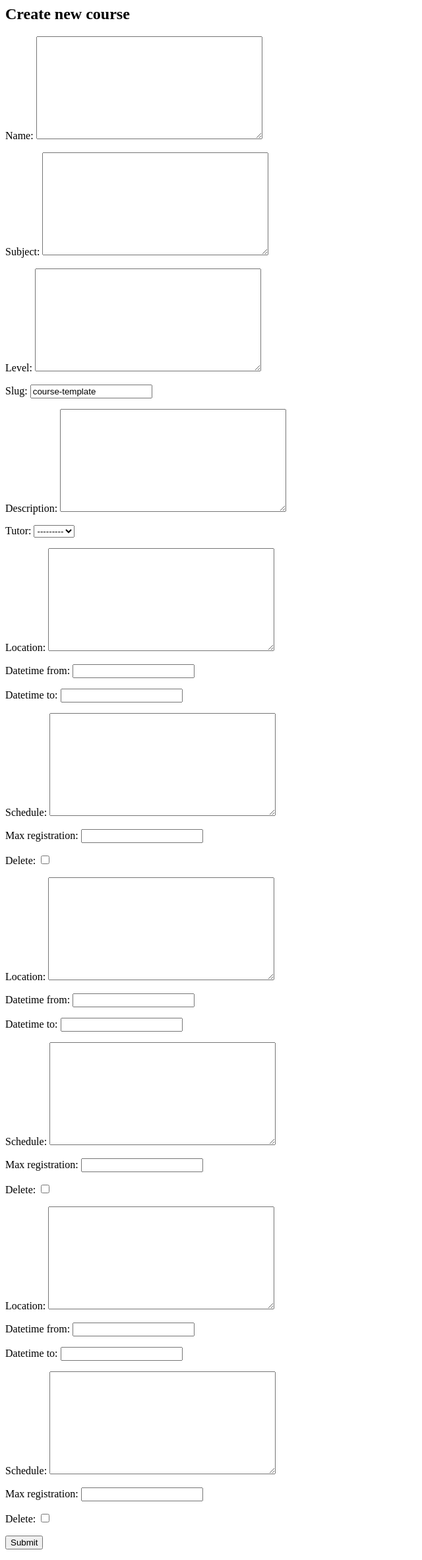
After one commit to ah3200/tutorly, a Django app: page /create/ in a window 1280 px wide. The commit adds this page. Shown: the whole page at 66% size, without its empty margins (0-640 px from the left). Run offline with Django 3.2, Linux system fonts and the light colour scheme; data that the repository does not hold is empty.

Commit message:
create input forms for course and classrooms

```diff
--- /dev/null
+++ b/meetupengine/forms.py
@@ -0,0 +1,20 @@
+from django import forms
+from django.forms import inlineformset_factory
+from meetupengine.models import Course, Classroom, Registration
+
+class CourseForm(forms.ModelForm):
+    class Meta:
+        model = Course
+        fields = ('name', 'subject', 'level', 'slug', 'description','tutor',)
+
+ClassroomFormSet = inlineformset_factory(Course, Classroom, fields = ('location','datetime_from','datetime_to','schedule','max_registration'))
+
+class ClassroomForm(forms.ModelForm):
+    class Meta:
+        model = Classroom
+        fields = ('course','location','datetime_from','datetime_to','schedule')
+
+class RegistrationForm(forms.ModelForm):
+    class Meta:
+        model = Registration
+        fields = ('classroom','student')
--- a/meetupengine/models.py
+++ b/meetupengine/models.py
@@ -47,7 +47,7 @@ class Classroom(models.Model):
     datetime_to = models.DateTimeField()
     schedule = models.TextField()
     max_registration = models.IntegerField()
-    registered = models.IntegerField()
+    registered = models.IntegerField(default=0)
 
 class Registration(models.Model):
     classroom = models.ForeignKey(Classroom, related_name='registrations')
--- a/meetupengine/templates/meetupengine/course_detail.html
+++ b/meetupengine/templates/meetupengine/course_detail.html
@@ -8,3 +8,8 @@
     <li>{{ object.tutor.bio }}</li>
 
 </ul>
+<ul>
+    <li>
+        <a href='/add-classroom'>Add classroom</a>
+    </li>
+</ul>
--- a/meetupengine/templates/meetupengine/index.html
+++ b/meetupengine/templates/meetupengine/index.html
@@ -1,4 +1,5 @@
 <h1>Hello!! You're at the tutor app</h1>
 <h2><a href='/tutor'>view tutor</a></h2>
 <h2><a href='/course'>view course</a></h2>
+<h3><a href='/create'>Create new course</a></h3>
 <h2><a href='/classroom'>view classrooms</a></h2>
--- /dev/null
+++ b/meetupengine/templates/meetupengine/new_course.html
@@ -0,0 +1,6 @@
+<h2>Create new course</h2>
+<form action="/create/" method="post">{% csrf_token %}
+    {{ form.as_p|safe }}
+    {{ classroom_form.as_p|safe }}
+    <button type="submit" name="action">Submit</button>
+</form>
--- a/meetupengine/urls.py
+++ b/meetupengine/urls.py
@@ -5,10 +5,11 @@ from meetupengine.views import *
 
 urlpatterns = [
     url(r'^$', index, name='index'),
-    url(r'^tutor/(?P<page>\d+)?/?$', TutorListView.as_view(paginate_by=2), name='tutor-list'),
+    url(r'^tutor/(?P<page>\d+)?/?$', TutorListView.as_view(paginate_by=10), name='tutor-list'),
     url(r'^tutor/(?P<slug>[-\w]+)/$', TutorDetailView.as_view(), name='tutor-detail'),
-    url(r'^course/(?P<page>\d+)?/?$', CourseListView.as_view(paginate_by=2), name='course-list'),
+    url(r'^course/(?P<page>\d+)?/?$', CourseListView.as_view(paginate_by=10), name='course-list'),
     url(r'^course/(?P<slug>[-\w]+)/$', CourseDetailView.as_view(), name='course-detail'),
-    url(r'^classroom/(?P<page>\d+)?/?$', ClassroomListView.as_view(paginate_by=2), name='classroom-list'),
+    url(r'^classroom/(?P<page>\d+)?/?$', ClassroomListView.as_view(paginate_by=10), name='classroom-list'),
     url(r'^student/(?P<slug>[-\w]+)/$', StudentDetailView.as_view(), name='student-detail'),
+    url(r'^create/$', createNewCourse),
 ]
--- a/meetupengine/views.py
+++ b/meetupengine/views.py
@@ -1,6 +1,7 @@
-from django.shortcuts import render
+from django.shortcuts import render, redirect
 from django.views.generic import ListView, DetailView
 from meetupengine.models import Tutor, Course, Classroom, Registration, Student
+from meetupengine.forms import CourseForm, ClassroomForm, RegistrationForm, ClassroomFormSet
 
 # Create your views here.
 from django.http import HttpResponse
@@ -68,4 +69,42 @@ class StudentDetailView(DetailView):
         context = super(StudentDetailView, self).get_context_data(**kwargs)
         return context
 
-# Registration list view
+# Tutor creates (delete, update) Course
+def createNewCourse(request):
+    if request.method == 'POST':
+        # create a form instance and populate it with data from the request:
+        course_form = CourseForm(request.POST)
+            # check whether it's valid:
+        if course_form.is_valid():
+            post = course_form.save(commit=False)
+            classroom_form = ClassroomFormSet(request.POST, instance=post)
+            post.tutor = Tutor.objects.get(user=request.user)
+
+            if classroom_form.is_valid():
+                post.save()
+                classroom_form.save()
+            # Without this next line the tags won't be saved.
+            #  form.save_m2m()
+                return redirect('/course/')
+    return render(request,'meetupengine/new_course.html',{'form':CourseForm(),'classroom_form':ClassroomFormSet()})
+
+# Tutor add (delete, update) classrooms
+def createNewClassroom(request):
+    if request.method == 'POST':
+        # create a form instance and populate it with data from the request:
+        form = ClassroomForm(request.POST)
+            # check whether it's valid:
+        if form.is_valid():
+            post = form.save(commit=False)
+#            storypost.pub_date = timezone.now()
+#            storypost.site = get_current_site(request)
+#            post.tutor = Tutor.objects.get(user=request.user)
+            post.save()
+            # Without this next line the tags won't be saved.
+            #  form.save_m2m()
+            return redirect('/course/')
+    return render(request,'meetupengine/new_classroom.html',{'form':ClassroomForm()})
+
+# Student registered (drop) classroom
+
+# Studetn search for course/classroom
```
Also changed, not shown: meetupengine/migrations/0007_auto_20160725_0246.py (added).
